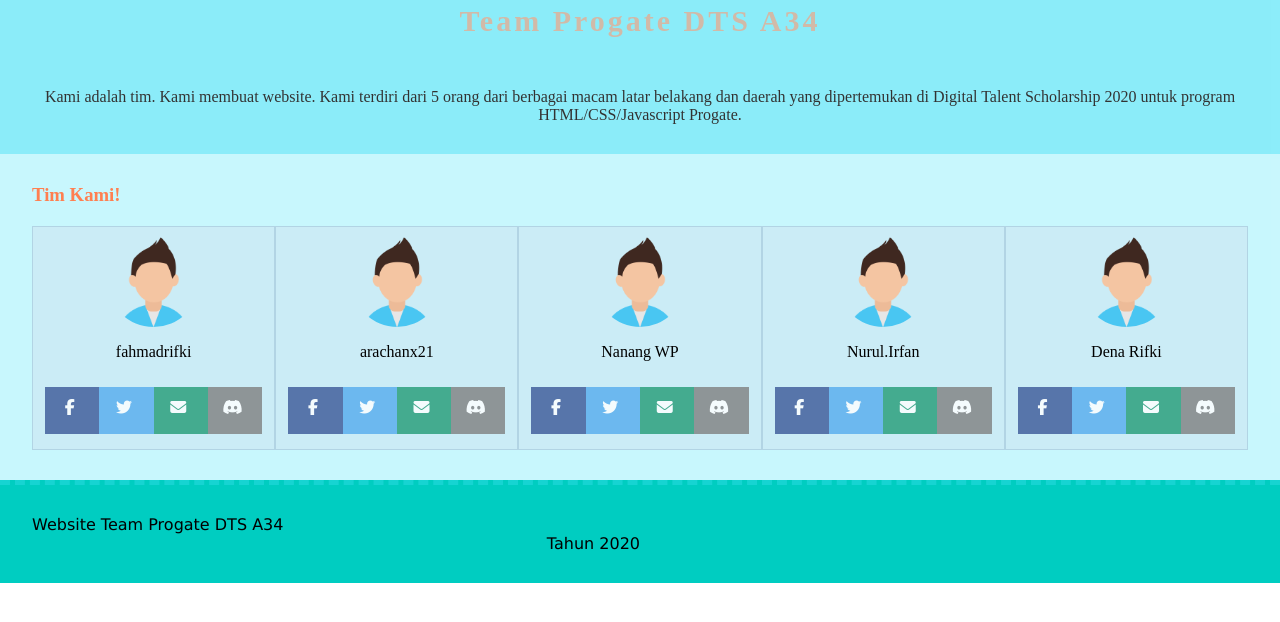
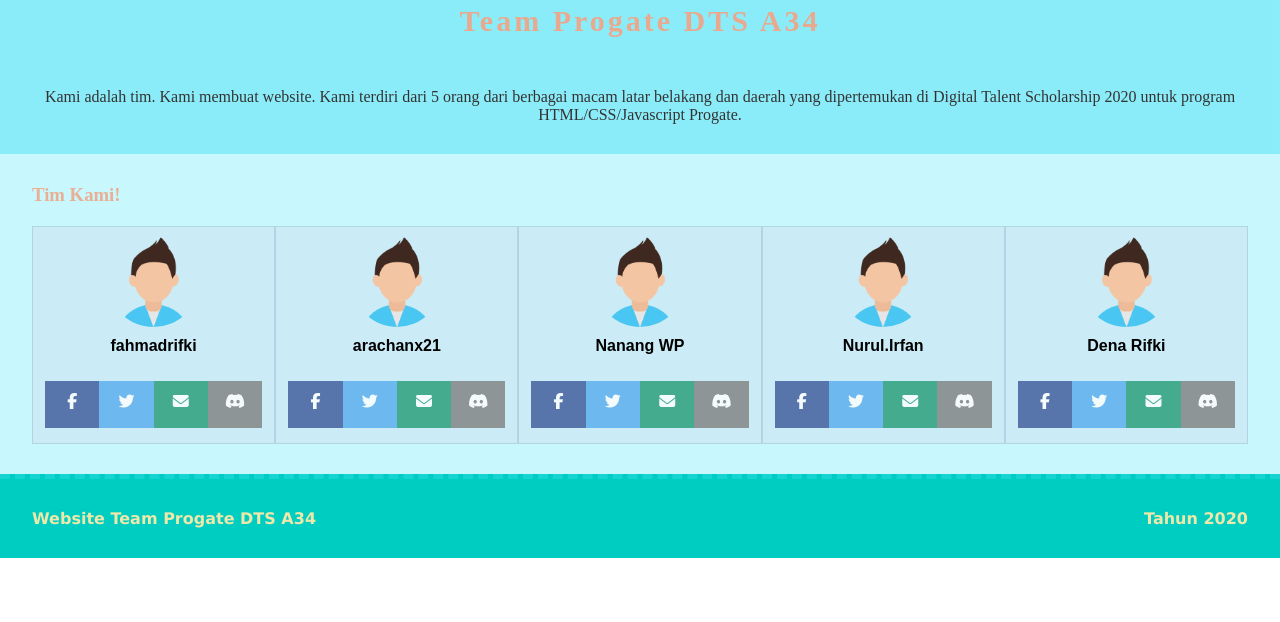
Before and after one commit to fahmadrifki/progate-a34, a plain HTML site: page index.html in a window 1280 px wide. Shown: the part 96-718 px from the top of the page. Drawn offline with Linux system fonts and the light colour scheme; a script that the page names is missing.

Commit message:
Extra,footer (sedikit perbaikan visual, footer sudah responsif)

```diff
--- a/assets/css/style.css
+++ b/assets/css/style.css
@@ -150,8 +150,10 @@ a{
   opacity: .8;
 }
 .extra-2 h2{
+  font-family: serif;
+  font-weight: bold;
   color:coral;
-  opacity: .6;
+  opacity: .8;
 }
 .extras-container{
   width:95%;
@@ -176,6 +178,7 @@ a{
 }
 .extra-3-content h3{
   color:coral;
+  opacity:.6;
 }
 .extra-3-flex-box{
   display: flex;
@@ -195,9 +198,11 @@ a{
   margin:0 auto;
   text-align: center;
 }
-.box-3-top {
+.box-3-top p{
   line-height: 30px;
   margin-bottom: 10px;
+  font-weight: bold;
+  font-family: sans-serif;
 }
 .box-3-top img{
   width:  75%;
@@ -277,14 +282,19 @@ footer{
   width:95%;
   margin:0 auto;
   color:black;
-  display: inline-block;
+  display: flex;
+  flex-direction: row;
+  color:palegoldenrod;
+  font-weight: bold;
+
+
 }
 .footer-left{
-  width: 50%;
+  flex:auto;
   text-align: left;
 }
 .footer-right{
-  width:50%;
+  flex:auto;
   text-align: right;
 }
 /*--- Small devices (landscape phones, 576px and up) ---*/
@@ -308,6 +318,14 @@ footer{
   }
   .btn{
     width: 100%;
+
+  }
+  .footer{
+    flex-direction: column;
+  }
+  .footer-left,.footer-right{
+    flex:auto;
+    text-align: center;
 
   }
 
@@ -337,6 +355,14 @@ footer{
     width: 100%;
 
   }
+  .footer{
+    flex-direction: column;
+  }
+  .footer-left,.footer-right{
+    flex:auto;
+    text-align: center;
+
+  }
 }
 
 /*--- Large devices (desktops, 992px and up) ---*/
@@ -354,6 +380,20 @@ footer{
   .btn{
     width: 50%;
   }
+  .footer{
+    flex-direction: row;
+  }
+  .footer-left{
+    flex:auto;
+    text-align: left;
+
+  }
+  .footer-right{
+    flex:auto;
+    text-align: right;
+  }
+  .fa,.fab{
+    margin-right: 0px;}
 
 }
 /*--- Extra large devices (large desktops, 1200px and up) ---*/
@@ -375,5 +415,17 @@ footer{
   .btn{
     width: 25%;
   }
+  .footer{
+    flex-direction: row;
+  }
+  .footer-left{
+    flex:auto;
+    text-align: left;
+
+  }
+  .footer-right{
+    flex:auto;
+    text-align: right;
+  }
 
 }
--- a/index.html
+++ b/index.html
@@ -220,8 +220,8 @@
     <!-- Footer -->
     <footer>
       <div class="footer">
-        <p class="footer-left">Website Team Progate DTS A34</p>
-        <p class="footer-right">Tahun 2020</p>
+        <a class="footer-left">Website Team Progate DTS A34</a>
+        <a class="footer-right">Tahun 2020</a>
       </div>
     </footer>
     <!-- /Footer -->
```
